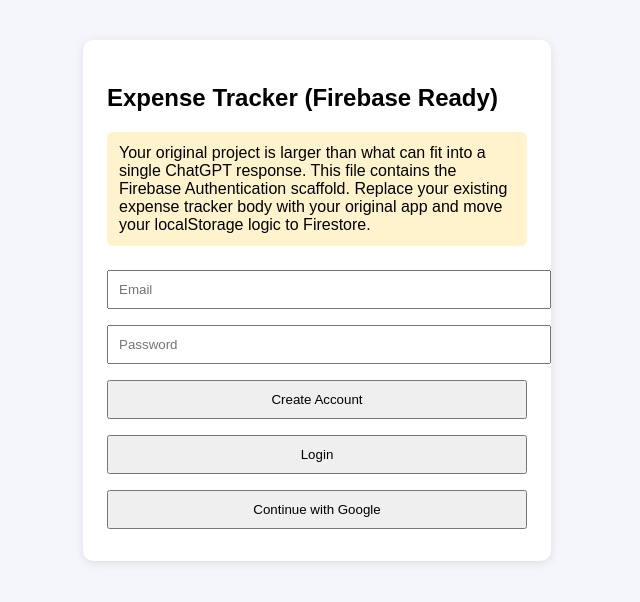
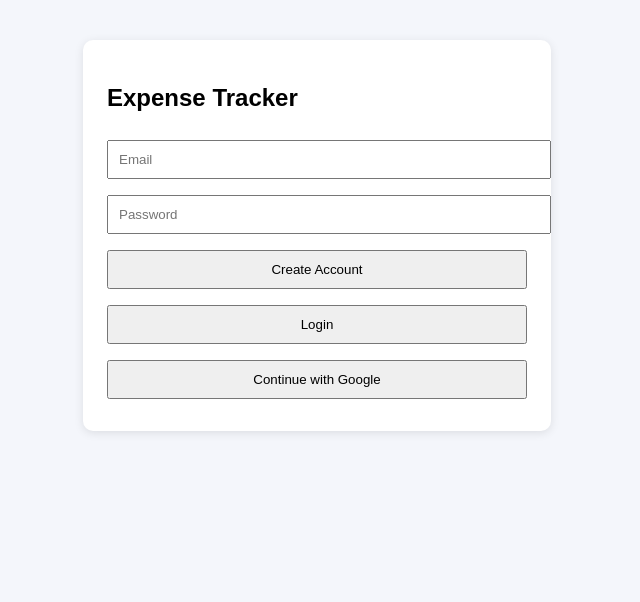
Before and after one commit to dhaya2810/expense, a plain HTML site: page index.html in a window 1280 px wide. Shown: the whole page, without its empty margins (323-963 px from the left). Drawn offline with Linux system fonts and the light colour scheme; no server answers.

Commit message:
Update Expense Tracker heading and remove notes
Removed Firebase project notes and simplified heading.

```diff
--- a/index.html
+++ b/index.html
@@ -13,12 +13,7 @@ button{cursor:pointer}
 </head>
 <body>
 <div class="container">
-<h2>Expense Tracker (Firebase Ready)</h2>
-<p class="note">
-Your original project is larger than what can fit into a single ChatGPT response.
-This file contains the Firebase Authentication scaffold. Replace your existing
-expense tracker body with your original app and move your localStorage logic to Firestore.
-</p>
+<h2>Expense Tracker</h2>
 
 <div id="login">
 <input id="email" type="email" placeholder="Email">
```
